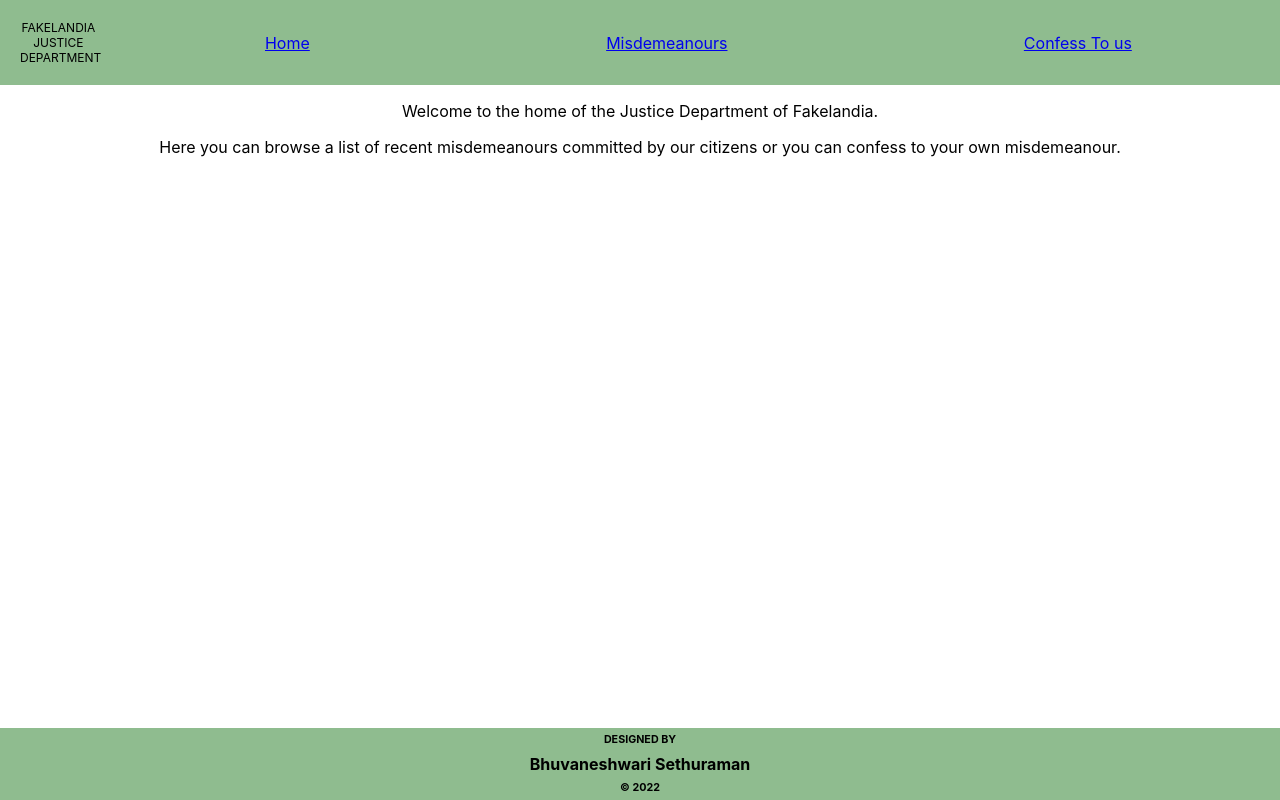
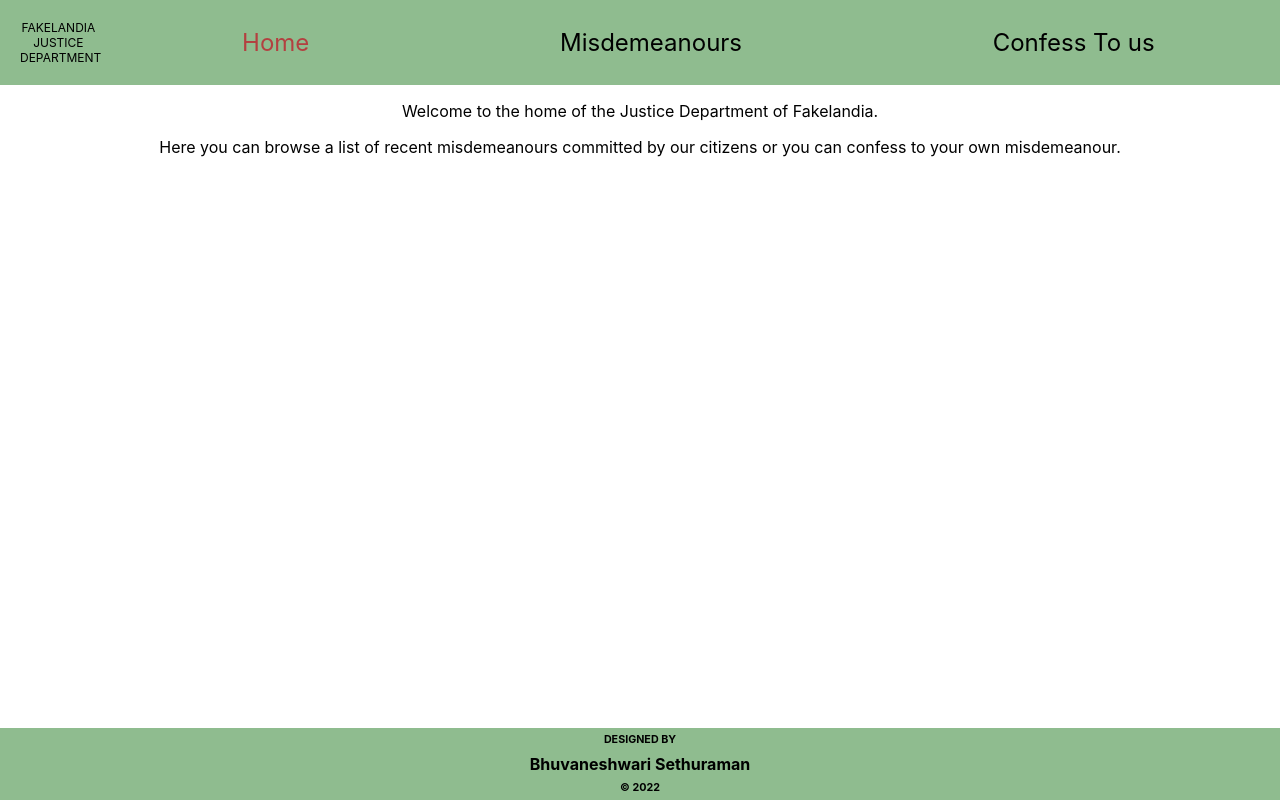
Before and after one commit to bhuvi233/justice-for-fakelandia, a React (Create React App) app: page / in a window 1280 px wide. Built offline with nearby package versions, Linux system fonts and the light colour scheme.

Commit message:
Active navbar link to be highlighted

```diff
--- a/src/App.css
+++ b/src/App.css
@@ -62,8 +62,23 @@
   list-style-type: none;
   padding: 0;
   width: 100%;
+  font-size: 1.5rem;
 }
 
+nav a{
+  height: 100%;
+  text-decoration: none;
+}
+
+.nav__link {
+  text-decoration: none;
+  color: black;
+}
+
+.nav__link--active {
+  color: rgb(179 64 64);
+
+}
 .footer {
 	line-height: 1.5rem;
 }
--- a/src/components/nav.tsx
+++ b/src/components/nav.tsx
@@ -5,8 +5,23 @@ export const Nav: React.FC = () =>
     <nav className="nav__container">
         <section className="nav__logo">FAKELANDIA JUSTICE DEPARTMENT</section>
         <ul className="nav__container nav__ul">
-            <li><NavLink to = '/'>Home</NavLink> </li>
-            <li><NavLink to = '/misdemeanours'>Misdemeanours</NavLink></li>
-            <li><NavLink to = '/confession'>Confess To us</NavLink></li>
+            <li>
+                <NavLink to ='/'
+                className = {({ isActive }) => (isActive ? "nav__link--active" : "nav__link")}>
+                    Home
+                </NavLink>
+            </li>
+            <li>
+                <NavLink to ='/misdemeanours'
+                className = {({ isActive }) => (isActive ? "nav__link--active" : "nav__link")}>
+                    Misdemeanours
+                </NavLink>
+            </li>
+            <li>
+                <NavLink to ='/confession'
+                className = {({ isActive }) => (isActive ? "nav__link--active" : "nav__link")}>
+                    Confess To us
+                </NavLink>
+            </li>
         </ul>
     </nav>
```
